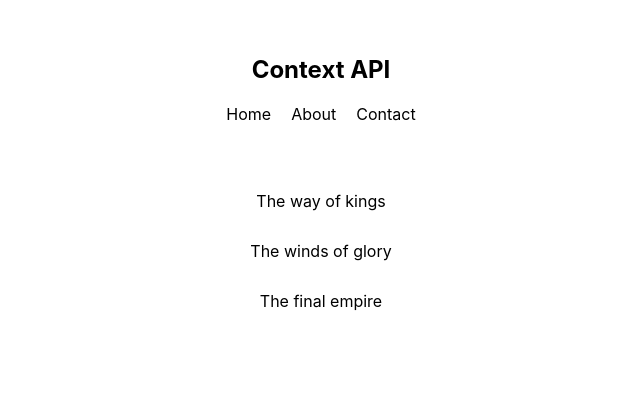
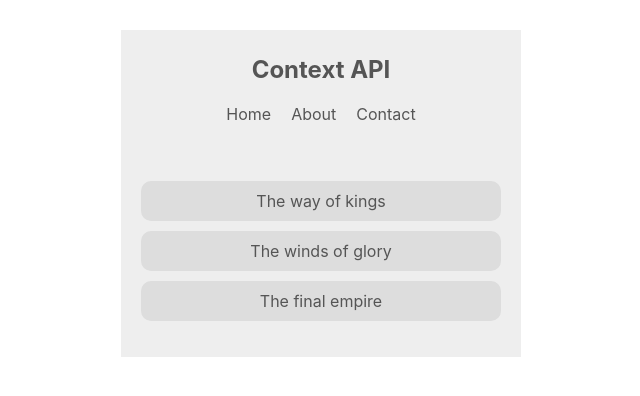
Before and after one commit to VisheshSingh/ContextApp, a React (Create React App) app: page / in a window 1280 px wide. Shown: the top 396 px of the page, without its empty margins (319-959 px from the left). Built offline with nearby package versions, Linux system fonts and the light colour scheme.

Commit message:
Consuming Context in class-based components

```diff
--- a/src/components/BookList.js
+++ b/src/components/BookList.js
@@ -1,13 +1,19 @@
 import React, { Component } from 'react';
-
+import { ThemeContext } from '../contexts/ThemeContext';
 export class BookList extends Component {
+  static contextType = ThemeContext;
   render() {
+    const { isLightTheme, light, dark } = this.context;
+    const theme = isLightTheme ? light : dark;
     return (
-      <div className="booklist">
+      <div
+        className="booklist"
+        style={{ background: theme.bg, color: theme.syntax }}
+      >
         <ul>
-          <li>The way of kings</li>
-          <li>The winds of glory</li>
-          <li>The final empire</li>
+          <li style={{ background: theme.ui }}>The way of kings</li>
+          <li style={{ background: theme.ui }}>The winds of glory</li>
+          <li style={{ background: theme.ui }}>The final empire</li>
         </ul>
       </div>
     );
--- a/src/components/Navbar.js
+++ b/src/components/Navbar.js
@@ -1,9 +1,15 @@
 import React, { Component } from 'react';
-
+import { ThemeContext } from '../contexts/ThemeContext';
 class Navbar extends Component {
+  static contextType = ThemeContext;
   render() {
+    const { isLightTheme, light, dark } = this.context;
+    const theme = isLightTheme ? light : dark;
     return (
-      <nav className="navbar">
+      <nav
+        className="navbar"
+        style={{ background: theme.bg, color: theme.syntax }}
+      >
         <h1>Context API</h1>
         <ul>
           <li>Home</li>
```
